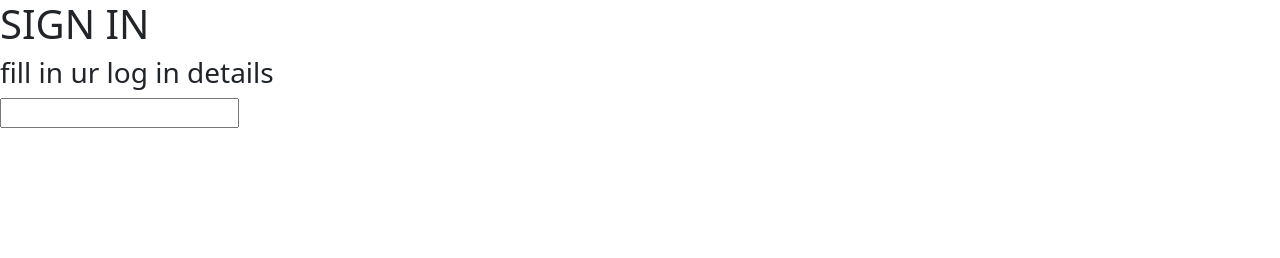
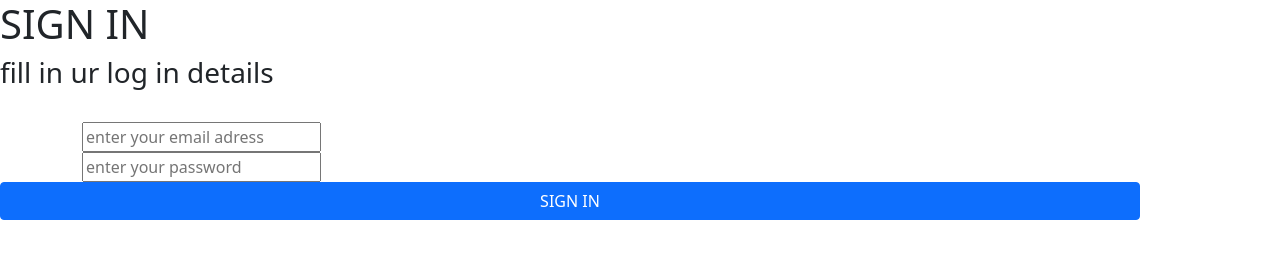
Before and after one commit to izic2021/bethelenterprise2, a plain HTML site: page signin.html in a window 1280 px wide. Drawn offline with nearby package versions, Linux system fonts and the light colour scheme.

Commit message:
Add files via upload

```diff
--- a/signin.html
+++ b/signin.html
@@ -11,10 +11,14 @@
     <div>
      <h1>SIGN IN</h1>
      <h3>fill in ur log in details</h3>
+    </div> <br>
+    <div class="container">
+        <input type="email adress" name="email adress" placeholder="enter your email adress" class="form control">
     </div>
-    <div>
-        <input type="email adress" name="email adress" placeholder="">
+    <div class="container">
+        <input type="password" name="password" placeholder="enter your password" class="form control">
     </div>
+    <button class="btn btn-primary container">SIGN IN</button>
 
 
 
```
